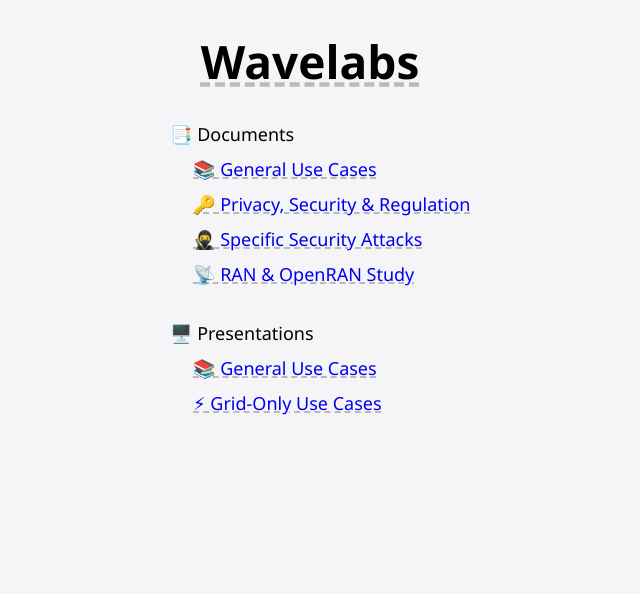
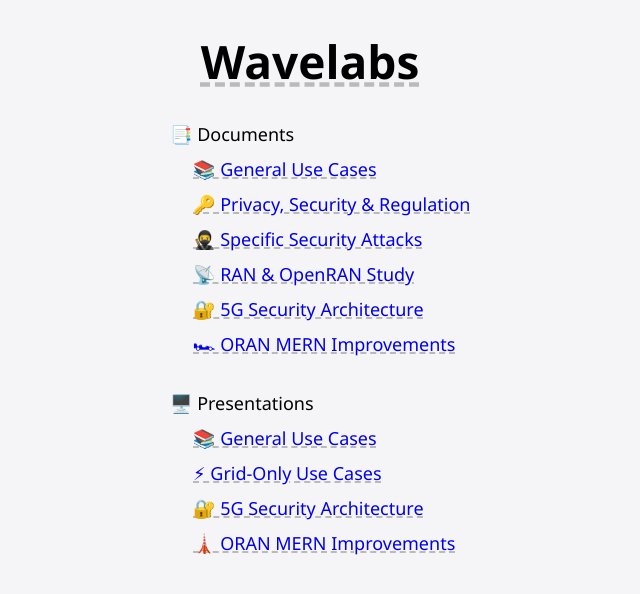
Before and after one commit to plutoniumm/Wavelabs, a Jekyll site: the page built from index.html, in a window 1280 px wide. Shown: the top 594 px of the page, without its empty margins (210-850 px from the left). Built offline with Jekyll 4.4.1, drawn with Linux system fonts in a browser that asks for light colours.

```diff
--- a/_data/docs.yml
+++ b/_data/docs.yml
@@ -9,3 +9,9 @@
 
 - name: 📡 RAN & OpenRAN Study
   url: 004-OpenRAN
+
+- name: 🔐 5G Security Architecture
+  url: 005-General-Sec
+
+- name: 🏎 ORAN MERN Improvements
+  url: 006-ORAN-MERN
--- a/_data/ppt.yml
+++ b/_data/ppt.yml
@@ -3,3 +3,9 @@
 
 - name: ⚡ Grid-Only Use Cases
   url: 002
+
+- name: 🔐 5G Security Architecture
+  url: 003
+
+- name: 🗼 ORAN MERN Improvements
+  url: 004
```
Also changed, not shown: context/003.html (+8 -18 lines), context/004.html (+11 -0 lines).
